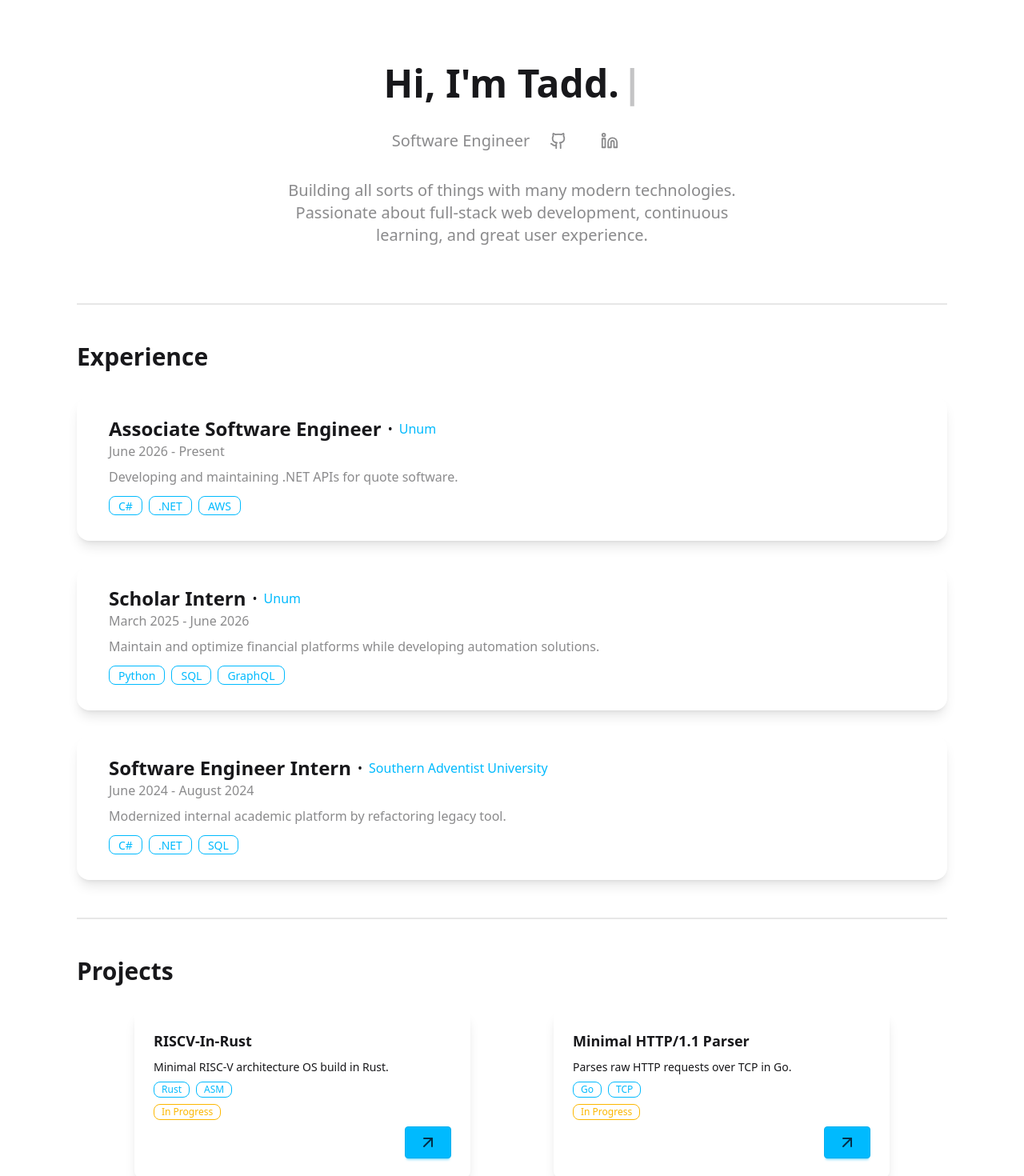
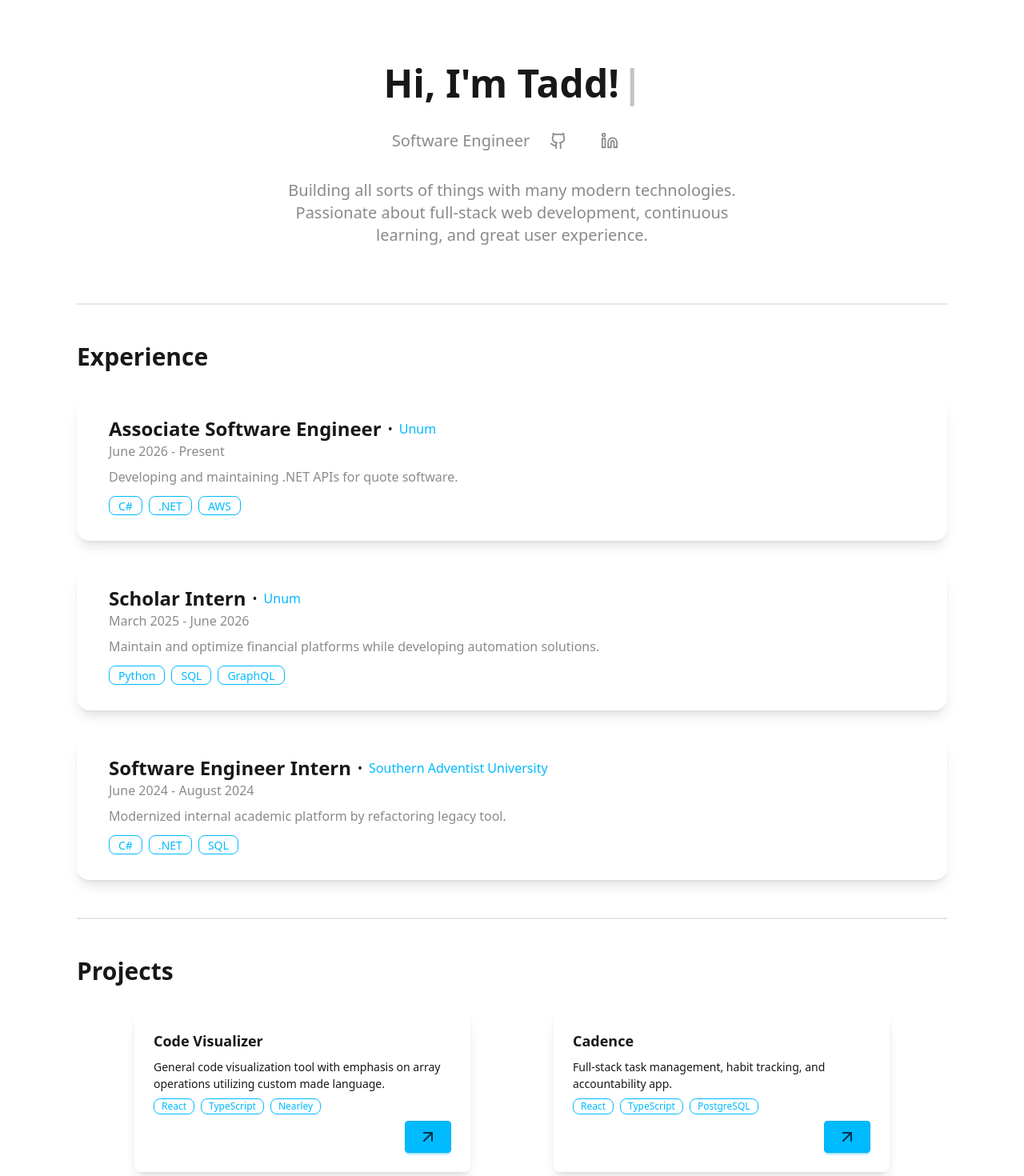
Before and after one commit to taddmtii/portfolio, a React (Vite) app: page / in a window 1280 px wide. Shown: the top 1470 px of the page at 80% size. Built offline with nearby package versions, Linux system fonts and the light colour scheme.

Commit message:
small changes

```diff
--- a/src/components/Hero.tsx
+++ b/src/components/Hero.tsx
@@ -12,9 +12,9 @@ export function Hero() {
         </div>*/}
         <div className="font-bold md:text-5xl text-4xl">
           <Typewriter
-            words={["Hi, I'm Tadd."]}
+            words={["Hi, I'm Tadd!"]}
             cursor
-            typeSpeed={125}
+            typeSpeed={150}
             cursorBlinking={true}
           />
         </div>
--- a/src/components/Projects.tsx
+++ b/src/components/Projects.tsx
@@ -5,24 +5,6 @@ export function Projects() {
     <>
       <div className="flex flex-col gap-8">
         <h1 className="font-bold text-3xl">Projects</h1>
-        <div className="flex flex-col items-center md:flex-row gap-8 md:justify-evenly">
-          <ProjectCard
-            name="RISCV-In-Rust"
-            link="https://github.com/taddmtii/riscv-in-rust"
-            description="
-            Minimal RISC-V architecture OS build in Rust."
-            technologies={["Rust", "ASM"]}
-            inProgress={true}
-          />
-          <ProjectCard
-            name="Minimal HTTP/1.1 Parser"
-            link="https://github.com/taddmtii/HttpServerGo"
-            description="
-            Parses raw HTTP requests over TCP in Go."
-            technologies={["Go", "TCP"]}
-            inProgress={true}
-          />
-        </div>
         <div className="flex flex-col items-center md:flex-row gap-8 md:justify-evenly">
           <ProjectCard
             name="Code Visualizer"
```
